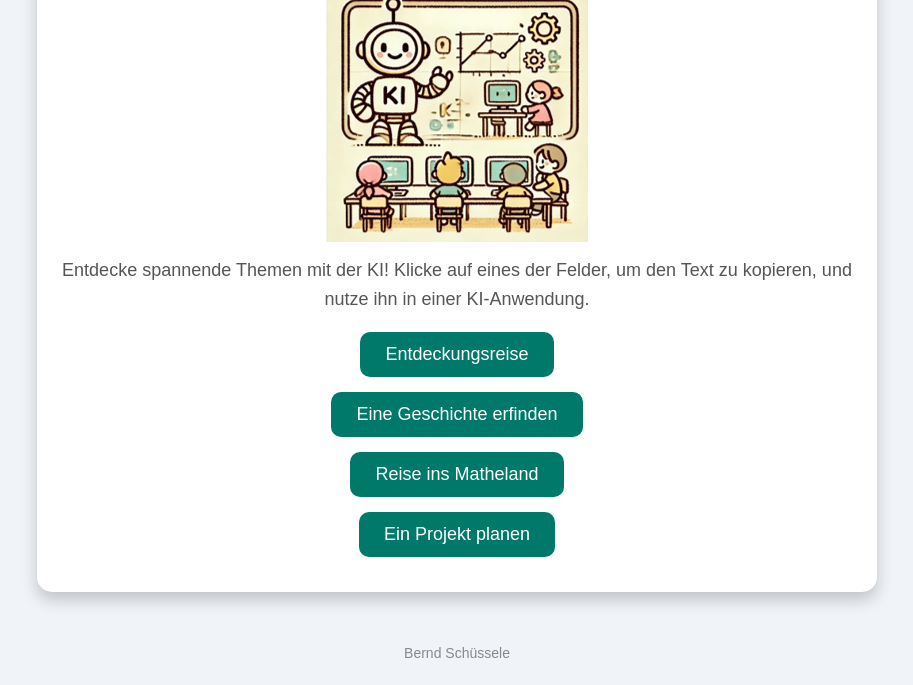
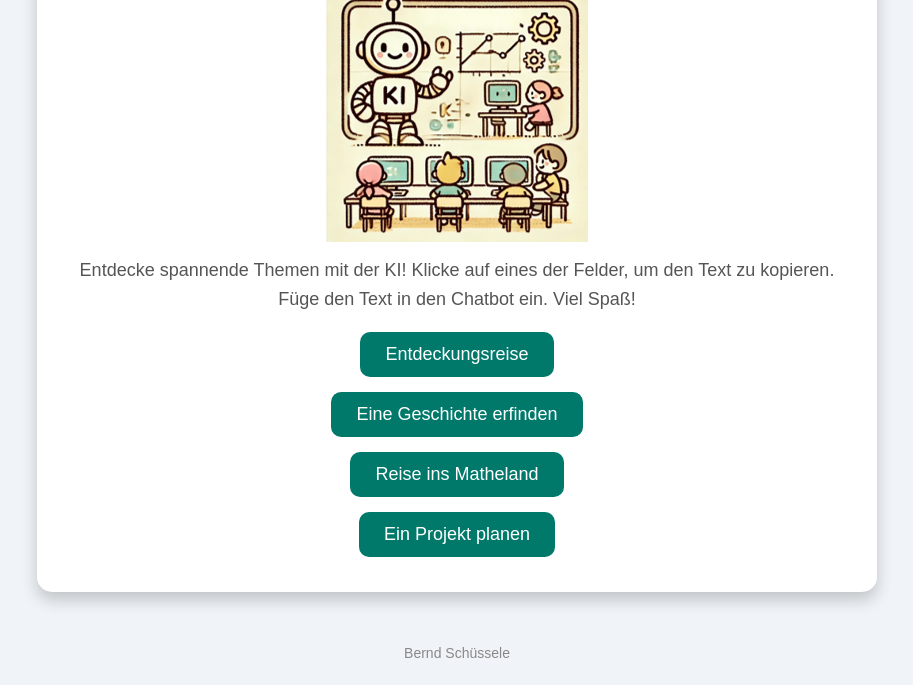
Before and after one commit to motoplasma/prompt-copy-service, a plain HTML site: page index.html in a window 1280 px wide. Shown: the part 115-800 px from the top of the page, without its empty margins (183-1096 px from the left). Drawn offline with Linux system fonts and the light colour scheme.

Commit message:
Update index.html

```diff
--- a/index.html
+++ b/index.html
@@ -11,7 +11,7 @@
         <header>
             <h1>KI-Aktivitäten für Kinder</h1>
             <img src="KI_grundschule.png" alt="Ein Bild zu KI-Aktivitäten" class="header-image">
-            <p>Entdecke spannende Themen mit der KI! Klicke auf eines der Felder, um den Text zu kopieren, und nutze ihn in einer KI-Anwendung.</p>
+            <p>Entdecke spannende Themen mit der KI! Klicke auf eines der Felder, um den Text zu kopieren. Füge den Text in den Chatbot ein. Viel Spaß!</p>
         </header>
 
         <main>
```
